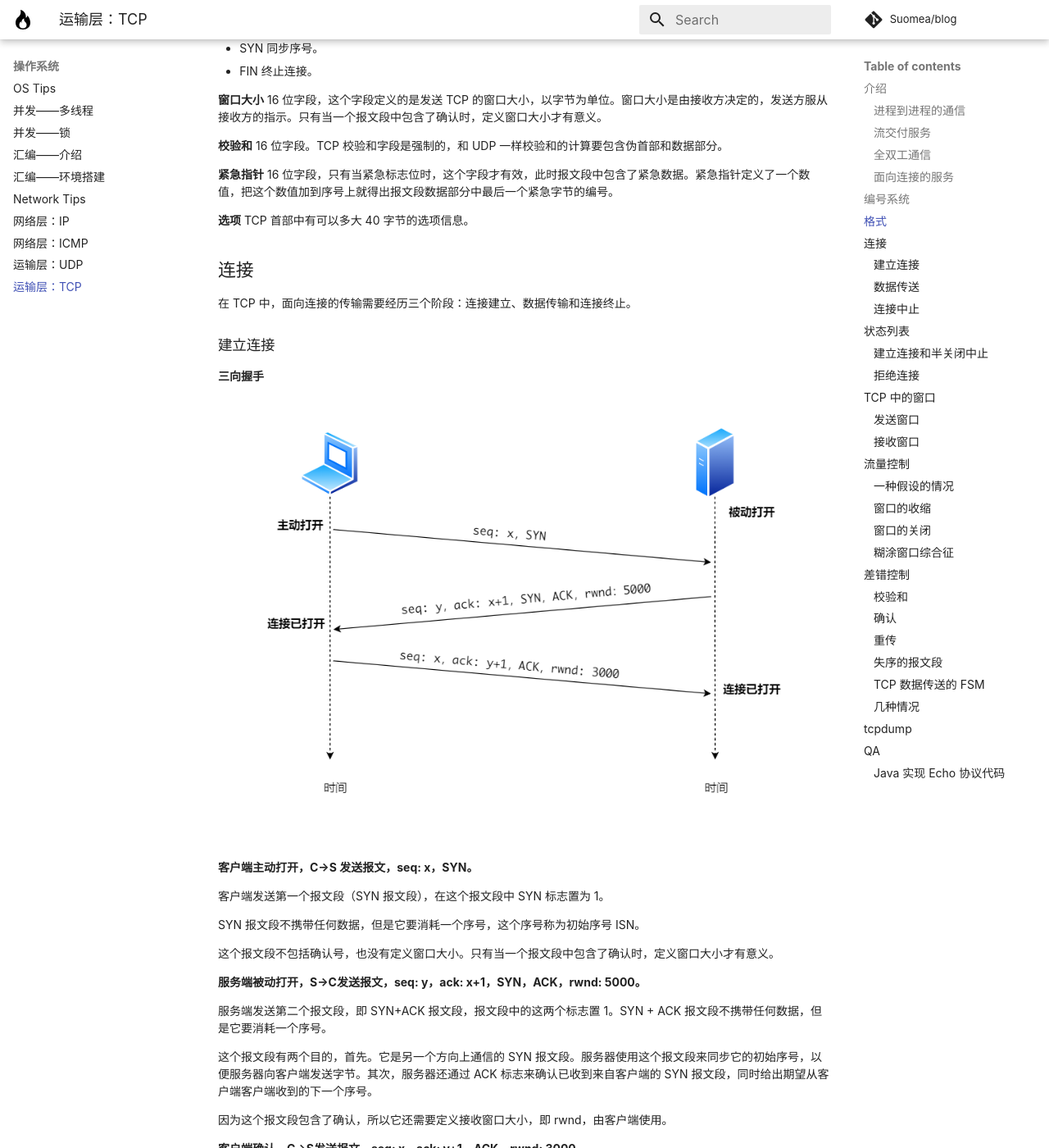
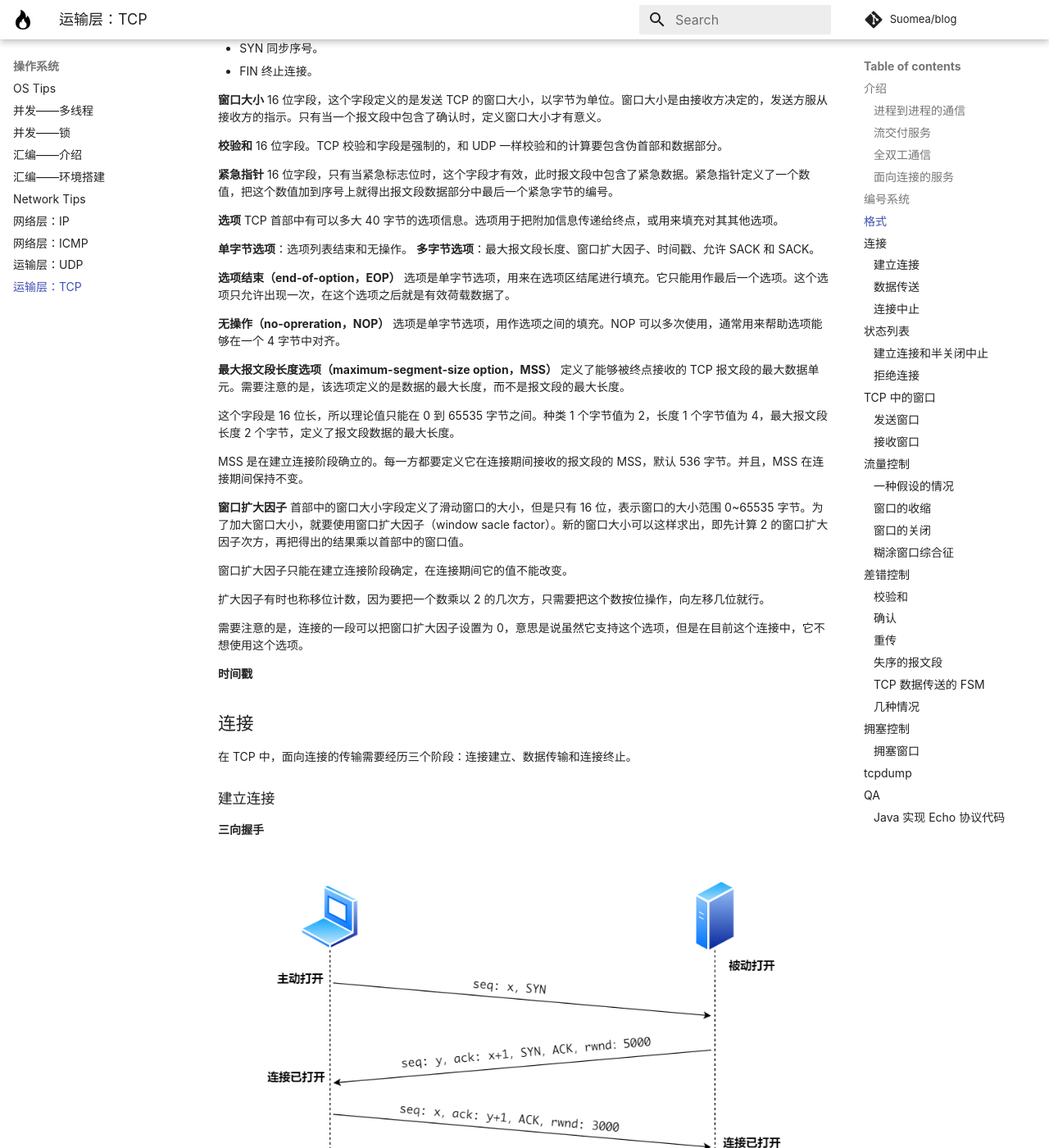
Before and after one commit to Suomea/blog, an MkDocs documentation site: the page built from docs/Network/运输层：TCP.md, in a window 1280 px wide and 1400 px high, scrolled down 2058 px. Shown: the whole window at 82% size. Built offline with MkDocs 1.6.1 and Material for MkDocs 9.7.7, drawn with Linux system fonts in a browser that asks for light colours; some web fonts are replaced; comment, search, counter and statistics services are not loaded; some of the changed text lies outside the part shown.

Commit message:
更新 TCP 笔记。

````diff
--- a/docs/Network/运输层：TCP.md
+++ b/docs/Network/运输层：TCP.md
@@ -70,7 +70,30 @@ TCP 把在一个连接中要发送的所有数据字节都编上号。两个方
 
 **紧急指针** 16 位字段，只有当紧急标志位时，这个字段才有效，此时报文段中包含了紧急数据。紧急指针定义了一个数值，把这个数值加到序号上就得出报文段数据部分中最后一个紧急字节的编号。
 
-**选项** TCP 首部中有可以多大 40 字节的选项信息。
+**选项** TCP 首部中有可以多大 40 字节的选项信息。选项用于把附加信息传递给终点，或用来填充对其其他选项。
+
+**单字节选项**：选项列表结束和无操作。
+**多字节选项**：最大报文段长度、窗口扩大因子、时间戳、允许 SACK 和 SACK。
+
+**选项结束（end-of-option，EOP）** 选项是单字节选项，用来在选项区结尾进行填充。它只能用作最后一个选项。这个选项只允许出现一次，在这个选项之后就是有效荷载数据了。
+
+**无操作（no-opreration，NOP）** 选项是单字节选项，用作选项之间的填充。NOP 可以多次使用，通常用来帮助选项能够在一个 4 字节中对齐。
+
+**最大报文段长度选项（maximum-segment-size option，MSS）** 定义了能够被终点接收的 TCP 报文段的最大数据单元。需要注意的是，该选项定义的是数据的最大长度，而不是报文段的最大长度。
+
+这个字段是 16 位长，所以理论值只能在 0 到 65535 字节之间。种类 1 个字节值为 2，长度 1 个字节值为 4，最大报文段长度 2 个字节，定义了报文段数据的最大长度。
+
+MSS 是在建立连接阶段确立的。每一方都要定义它在连接期间接收的报文段的 MSS，默认 536 字节。并且，MSS 在连接期间保持不变。
+
+**窗口扩大因子** 首部中的窗口大小字段定义了滑动窗口的大小，但是只有 16 位，表示窗口的大小范围 0~65535 字节。为了加大窗口大小，就要使用窗口扩大因子（window sacle factor）。新的窗口大小可以这样求出，即先计算 2 的窗口扩大因子次方，再把得出的结果乘以首部中的窗口值。
+
+窗口扩大因子只能在建立连接阶段确定，在连接期间它的值不能改变。
+
+扩大因子有时也称移位计数，因为要把一个数乘以 2 的几次方，只需要把这个数按位操作，向左移几位就行。
+
+需要注意的是，连接的一段可以把窗口扩大因子设置为 0，意思是说虽然它支持这个选项，但是在目前这个连接中，它不想使用这个选项。
+
+**时间戳**
 
 
 ## 连接
@@ -443,6 +466,14 @@ TCP 实现基本上不会丢失失序到达的报文段，而是把这些报文
 
 持续计时器的时间长度被设置为重传时间的值。但是，若没有接收到从接收方发来的响应，则需要发送另一个探测报文段，并将其持续计时器的值加倍，且计时器复位。发送方继续发送探测报文，不断地将持续计时器的值加倍和复位，直到这个值达到一个门限为止。在这以后，发送方每个 60 秒就发送一个探测报文，直到窗口重新打开。
 
+## 拥塞控制
+### 拥塞窗口
+前面讨论流量控制，指出发送窗口的大小是由接收方的可用缓存空间（rwnd）来决定的。换言之，假定了只有接收方能够指示发送方应当使用多大的发送窗口。此时，是完全忽略了另一个实体，即网络。如果网络不能像发送方产生数据那样快地把数据交付给接收方，那么它就必须通知发送方放慢速度。即，除了接收方之外，网络是决定发送方窗口的第二个实体。
+
+发送方有两种信息：接收方通告的窗口大小和拥塞窗口大小。窗口的真正大小取两者之中较小的一个。
+
+
+
 ## tcpdump
 **网卡选项** 直接抓取主机上的所有包，-i 选项指定网卡，any 表示任意网卡。
 ```shell
````
Also changed, not shown: 1 other file.
